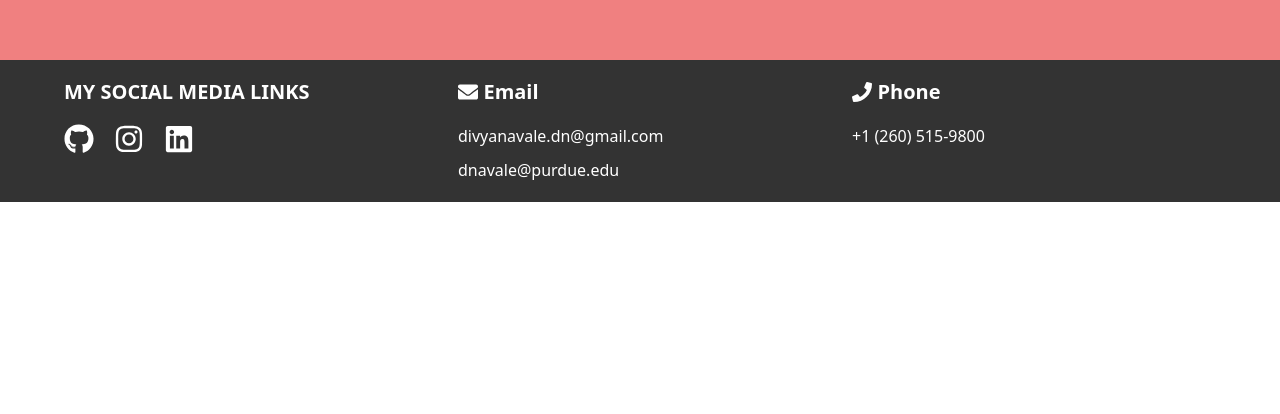
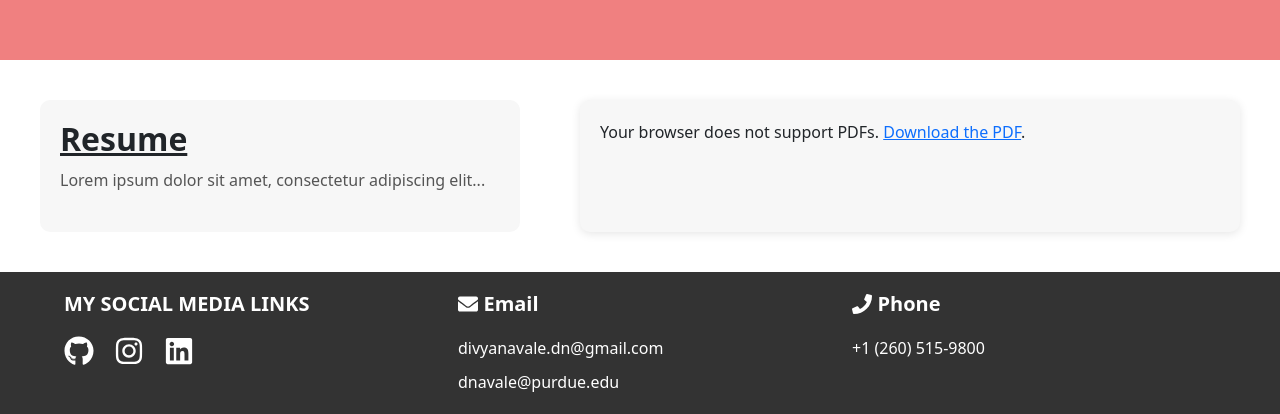
Before and after one commit to divya-navale/portfolio, a React (Create React App) app: page /resume in a window 1280 px wide. Shown: the part 3196-3610 px from the top of the page. Before the commit the page ends 3398 px from the top, so only its background shows below. Built offline with nearby package versions, Linux system fonts and the light colour scheme.

Commit message:
resume page

```diff
--- a/src/App.js
+++ b/src/App.js
@@ -2,11 +2,13 @@
 import React from 'react';
 import Header from './components/Header';
 import Footer from './components/Footer';
+import ResumePage from './components/ResumePage';
 
 const App = () => {
   return (
     <div>
       <Header />
+      <ResumePage />
       <Footer />
     </div>
   );
--- /dev/null
+++ b/src/components/ResumePage.jsx
@@ -0,0 +1,22 @@
+import React from 'react';
+import '../css/ResumePage.css';
+import pdfFile from '../assets/resume.pdf';
+
+const ResumePage = () => {
+  return (
+    <div className="resume-page-container">
+      <div className="left-section">
+        <h1 className="resume-title">Resume</h1>
+        <p className="resume-text">Lorem ipsum dolor sit amet, consectetur adipiscing elit...</p>
+      </div>
+
+      <div className="right-section">
+        <object data={pdfFile} type="application/pdf" width="100%" height="600px">
+          <p>Your browser does not support PDFs. <a href={pdfFile}>Download the PDF</a>.</p>
+        </object>
+      </div>
+    </div>
+  );
+};
+
+export default ResumePage;
--- /dev/null
+++ b/src/css/ResumePage.css
@@ -0,0 +1,76 @@
+/* src/css/ResumePage.css */
+/* Container for the whole page */
+.resume-page-container {
+  display: flex;
+  justify-content: space-between; /* Distribute left and right sections */
+  gap: 30px;
+  padding: 40px;
+}
+
+/* Left section with title, text, and buttons */
+.left-section {
+  width: 40%;
+  padding: 20px;
+  background-color: #f7f7f7;
+  border-radius: 10px;
+}
+
+.resume-title {
+  font-size: 32px;
+  font-weight: bold;
+  margin-bottom: 10px;
+  text-decoration: underline; /* Underline the title */
+}
+
+.resume-text {
+  font-size: 16px;
+  margin-bottom: 20px;
+  color: #555;
+}
+
+.button-container {
+  display: flex;
+  gap: 20px;
+}
+
+.social-button {
+  display: flex;
+  align-items: center;
+  justify-content: center;
+  padding: 10px 20px;
+  font-size: 16px;
+  font-weight: bold;
+  border: none;
+  border-radius: 5px;
+  cursor: pointer;
+  text-decoration: none;
+}
+
+.linkedin-button {
+  background-color: #0077b5;
+  color: white;
+}
+
+.github-button {
+  background-color: #333;
+  color: white;
+}
+
+.social-button:hover {
+  opacity: 0.8;
+}
+
+/* Right section for PDF viewer */
+.right-section {
+  width: 55%;
+  padding: 20px;
+  background-color: #f7f7f7;
+  border-radius: 10px;
+  box-shadow: 0 2px 10px rgba(0, 0, 0, 0.1);
+}
+
+/* Make the PDF view responsive */
+.right-section iframe {
+  width: 100%;
+  height: 100%;
+}/*# sourceMappingURL=ResumePage.css.map */
--- /dev/null
+++ b/src/css/ResumePage.scss
@@ -0,0 +1,77 @@
+/* src/css/ResumePage.css */
+
+/* Container for the whole page */
+.resume-page-container {
+    display: flex;
+    justify-content: space-between; /* Distribute left and right sections */
+    gap: 30px;
+    padding: 40px;
+  }
+
+  /* Left section with title, text, and buttons */
+  .left-section {
+    width: 40%;
+    padding: 20px;
+    background-color: #f7f7f7;
+    border-radius: 10px;
+  }
+
+  .resume-title {
+    font-size: 32px;
+    font-weight: bold;
+    margin-bottom: 10px;
+    text-decoration: underline; /* Underline the title */
+  }
+
+  .resume-text {
+    font-size: 16px;
+    margin-bottom: 20px;
+    color: #555;
+  }
+
+  .button-container {
+    display: flex;
+    gap: 20px;
+  }
+
+  .social-button {
+    display: flex;
+    align-items: center;
+    justify-content: center;
+    padding: 10px 20px;
+    font-size: 16px;
+    font-weight: bold;
+    border: none;
+    border-radius: 5px;
+    cursor: pointer;
+    text-decoration: none;
+  }
+
+  .linkedin-button {
+    background-color: #0077b5;
+    color: white;
+  }
+
+  .github-button {
+    background-color: #333;
+    color: white;
+  }
+
+  .social-button:hover {
+    opacity: 0.8;
+  }
+
+  /* Right section for PDF viewer */
+  .right-section {
+    width: 55%;
+    padding: 20px;
+    background-color: #f7f7f7;
+    border-radius: 10px;
+    box-shadow: 0 2px 10px rgba(0, 0, 0, 0.1);
+  }
+
+  /* Make the PDF view responsive */
+  .right-section iframe {
+    width: 100%;
+    height: 100%;
+  }
```
Also changed, not shown: 2 other files (tests, documents, lock files or other folders).
